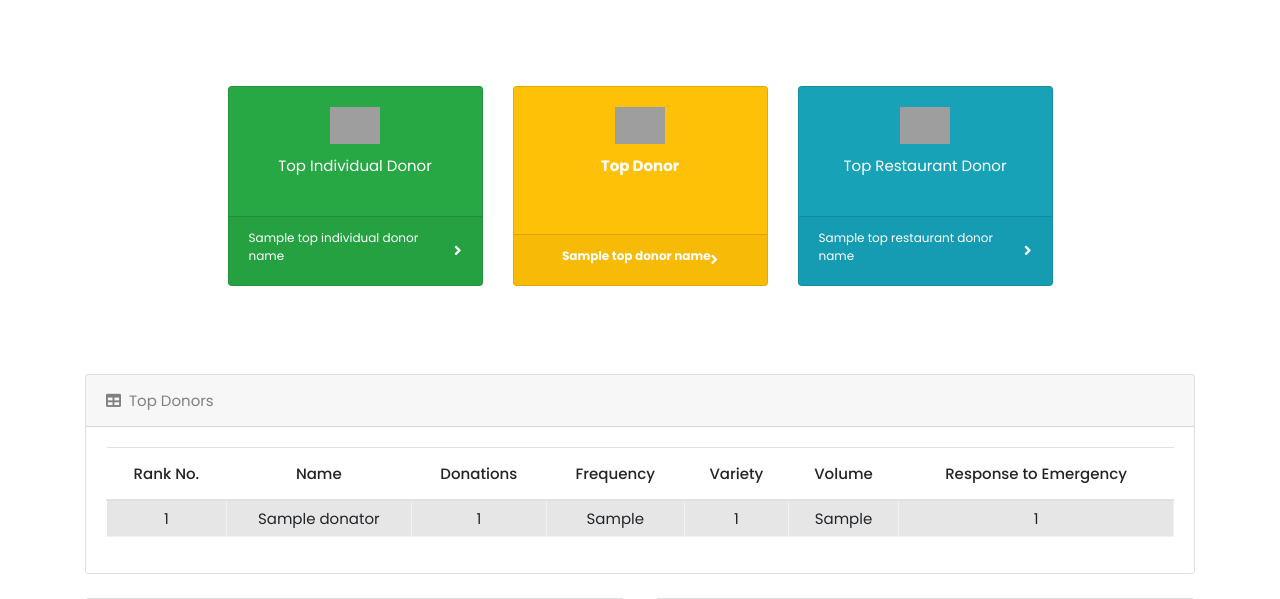
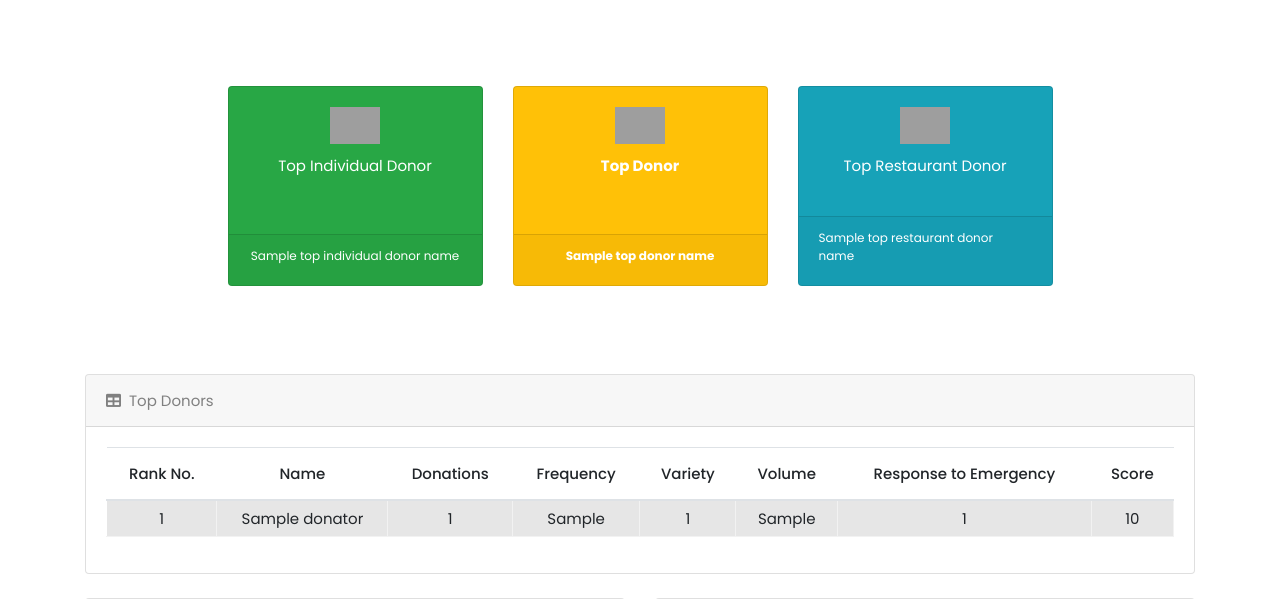
Before and after one commit to ShaneDsouza4/FoodConnect, a Django app: template templates/webpages/analytics.html in a window 1280 px wide. Shown: the part 445-1044 px from the top of the page. Run offline with Django 5.2, Linux system fonts and the light colour scheme; the template is opened without the code that fills it: most values are stand-ins (such as "Sample title", 1, 10 or a date in 2020); some libraries are stand-ins or nearby versions; some web fonts are replaced; grey boxes are pictures that could not be loaded.

Commit message:
Added Score field in the Ranking Table

```diff
--- a/templates/webpages/analytics.html
+++ b/templates/webpages/analytics.html
@@ -67,13 +67,12 @@
                                     </div>
                                     <div class="card-footer d-flex align-items-center justify-content-center">
                                         <h4 class="small text-white stretched-link">{{ top_individual_donor_name }}</h4>
-                                        <i class="fas fa-angle-right"></i>
                                     </div>
                                 </div>
                             </div>
 
-                             <!-- #1 Ranked Donor Card -->
-                             <div class="col-xl-3 col-md-6">
+                            <!-- #1 Ranked Donor Card -->
+                            <div class="col-xl-3 col-md-6">
                                 <div class="card bg-warning text-white mb-4">
                                     <div class="card-body text-center">
                                         <img src="{% static 'images/trophy.png' %}" alt="Trophy" style="width: 50px; height: auto;">
@@ -81,7 +80,6 @@
                                     </div>
                                     <div class="card-footer d-flex align-items-center justify-content-center">
                                         <h4 class="small text-white stretched-link" style="font-weight: bold;">{{ top_donor_name }}</h4>
-                                        <i class="fas fa-angle-right"></i>
                                     </div>
                                 </div>
                             </div>
@@ -95,7 +93,6 @@
                                     </div>
                                     <div class="card-footer d-flex align-items-center justify-content-center">
                                         <h4 class="small text-white stretched-link">{{ top_restaurant_donor_name }}</h4>
-                                        <i class="fas fa-angle-right"></i>
                                     </div>
                                 </div>
                             </div>
@@ -117,6 +114,7 @@
                                             <th>Variety</th>
                                             <th>Volume</th>
                                             <th>Response to Emergency</th>
+                                            <th>Score</th>
                                         </tr>
                                     </thead>
                                     <tbody>
@@ -129,6 +127,7 @@
                                             <td>{{ donator.donation_variety_count}}</td>
                                             <td>{{ donator.donation_volume}}</td>
                                             <td>{{ donator.response_to_emergency_count}}</td>
+                                            <td>{{ donator.score_out_of_100|floatformat:0 }}</td>
                                         </tr>
                                         {% endfor %}
                                     </tbody>
```
